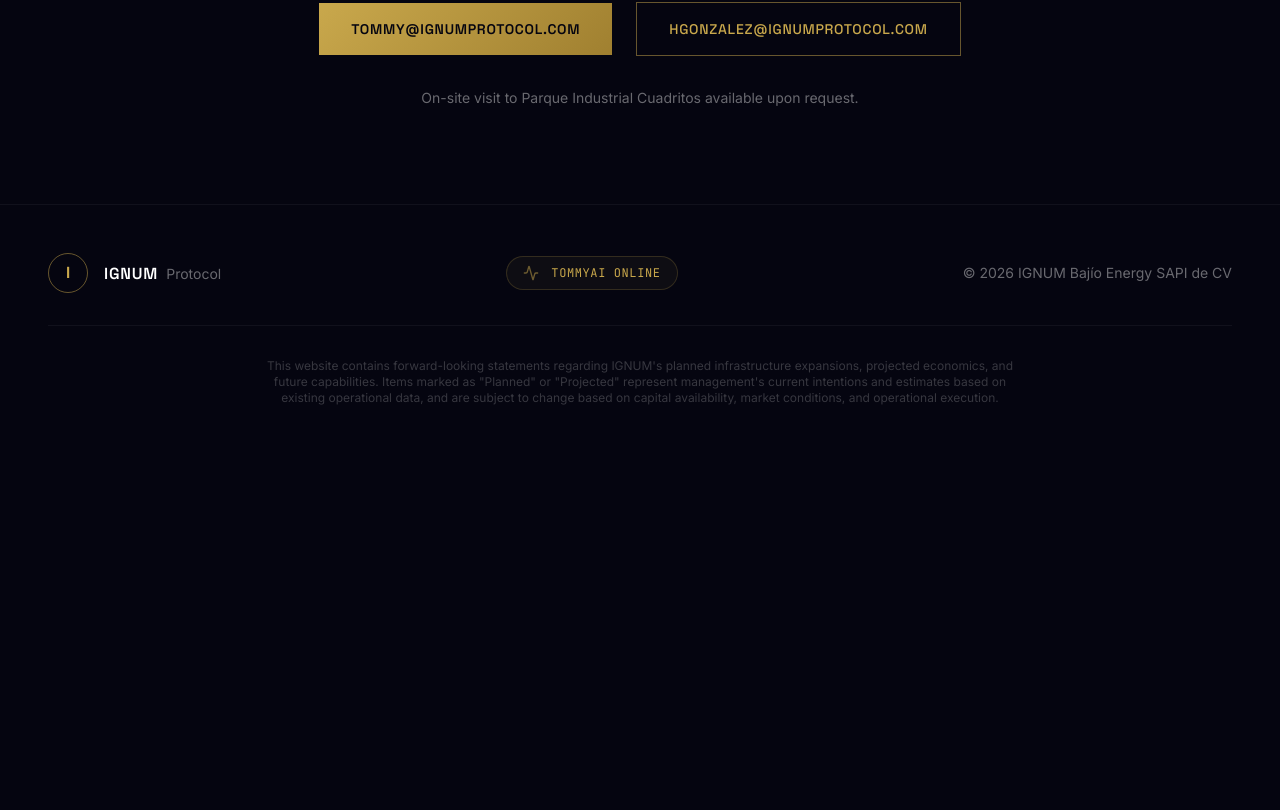
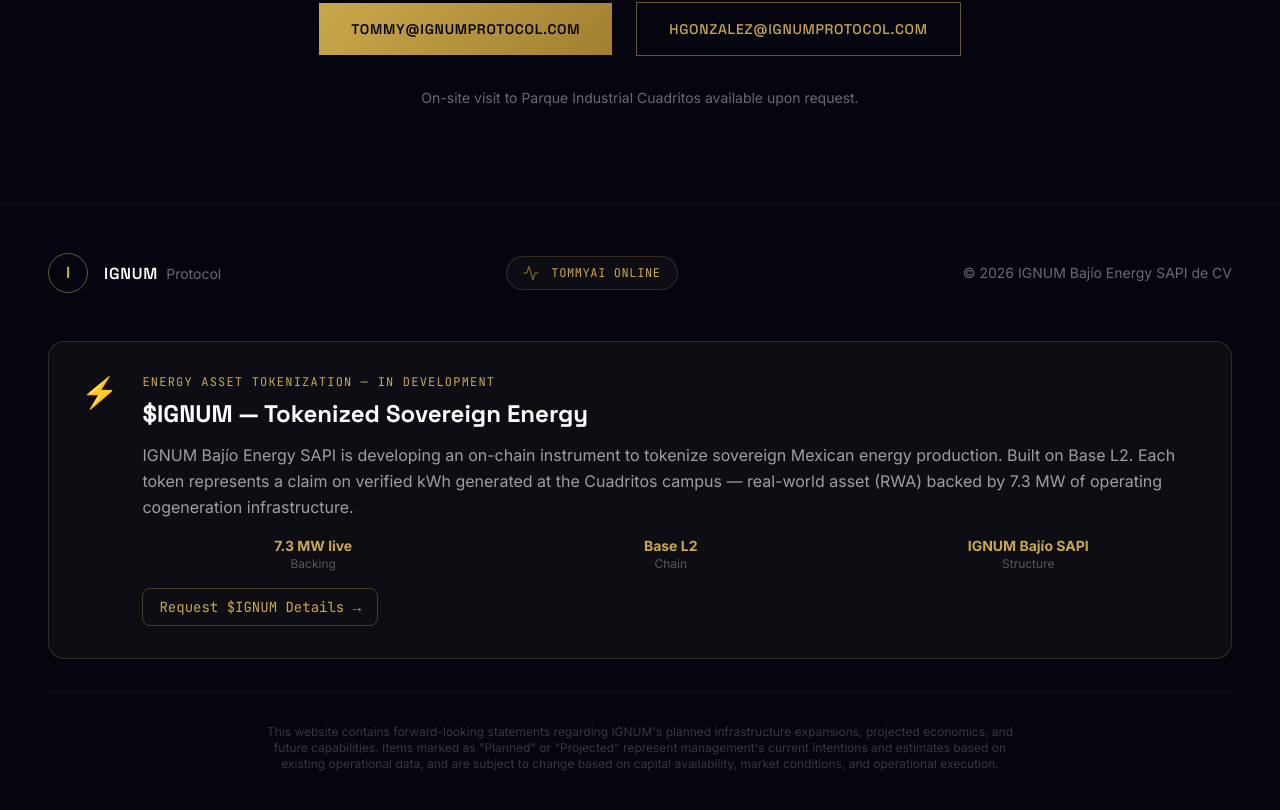
Before and after one commit to Tommy3808/ignum-website, a React (Vite) app: page /investors in a window 1280 px wide. Shown: the part 6175-6985 px from the top of the page. Before the commit the page ends 6629 px from the top, so only its background shows below. Built offline with nearby package versions, Linux system fonts and the light colour scheme.

Commit message:
feat: Energy Tokenization — $IGNUM RWA section en Investors

```diff
--- a/src/pages/Investors.tsx
+++ b/src/pages/Investors.tsx
@@ -540,6 +540,41 @@ export default function Investors() {
               </div>
             </div>
 
+            {/* Energy Tokenization */}
+            <div className="mt-12 p-8 rounded-2xl border border-gold/20 bg-gold/5">
+              <div className="flex items-start gap-6">
+                <div className="text-3xl">⚡</div>
+                <div>
+                  <p className="text-gold text-xs font-mono uppercase tracking-widest mb-2">Energy Asset Tokenization — In Development</p>
+                  <h3 className="font-display font-bold text-2xl text-white mb-3">
+                    $IGNUM — Tokenized Sovereign Energy
+                  </h3>
+                  <p className="text-white/60 leading-relaxed mb-4">
+                    IGNUM Bajío Energy SAPI is developing an on-chain instrument to tokenize
+                    sovereign Mexican energy production. Built on Base L2. Each token represents
+                    a claim on verified kWh generated at the Cuadritos campus — real-world asset
+                    (RWA) backed by 7.3 MW of operating cogeneration infrastructure.
+                  </p>
+                  <div className="grid grid-cols-3 gap-4 mb-4">
+                    {[
+                      { label: 'Backing', value: '7.3 MW live' },
+                      { label: 'Chain', value: 'Base L2' },
+                      { label: 'Structure', value: 'IGNUM Bajío SAPI' },
+                    ].map(s => (
+                      <div key={s.label} className="text-center">
+                        <p className="text-gold font-bold text-sm">{s.value}</p>
+                        <p className="text-white/30 text-xs">{s.label}</p>
+                      </div>
+                    ))}
+                  </div>
+                  <a href="mailto:tommy@ignumprotocol.com?subject=Energy Tokenization — $IGNUM"
+                    className="inline-block text-sm text-gold border border-gold/30 px-4 py-2 rounded-lg hover:bg-gold/10 transition-colors font-mono">
+                    Request $IGNUM Details →
+                  </a>
+                </div>
+              </div>
+            </div>
+
             <div className="mt-8 pt-8 border-t border-white/5 text-center">
               <p className="text-white/20 text-xs max-w-3xl mx-auto">
                 This website contains forward-looking statements regarding IGNUM's planned infrastructure
```
